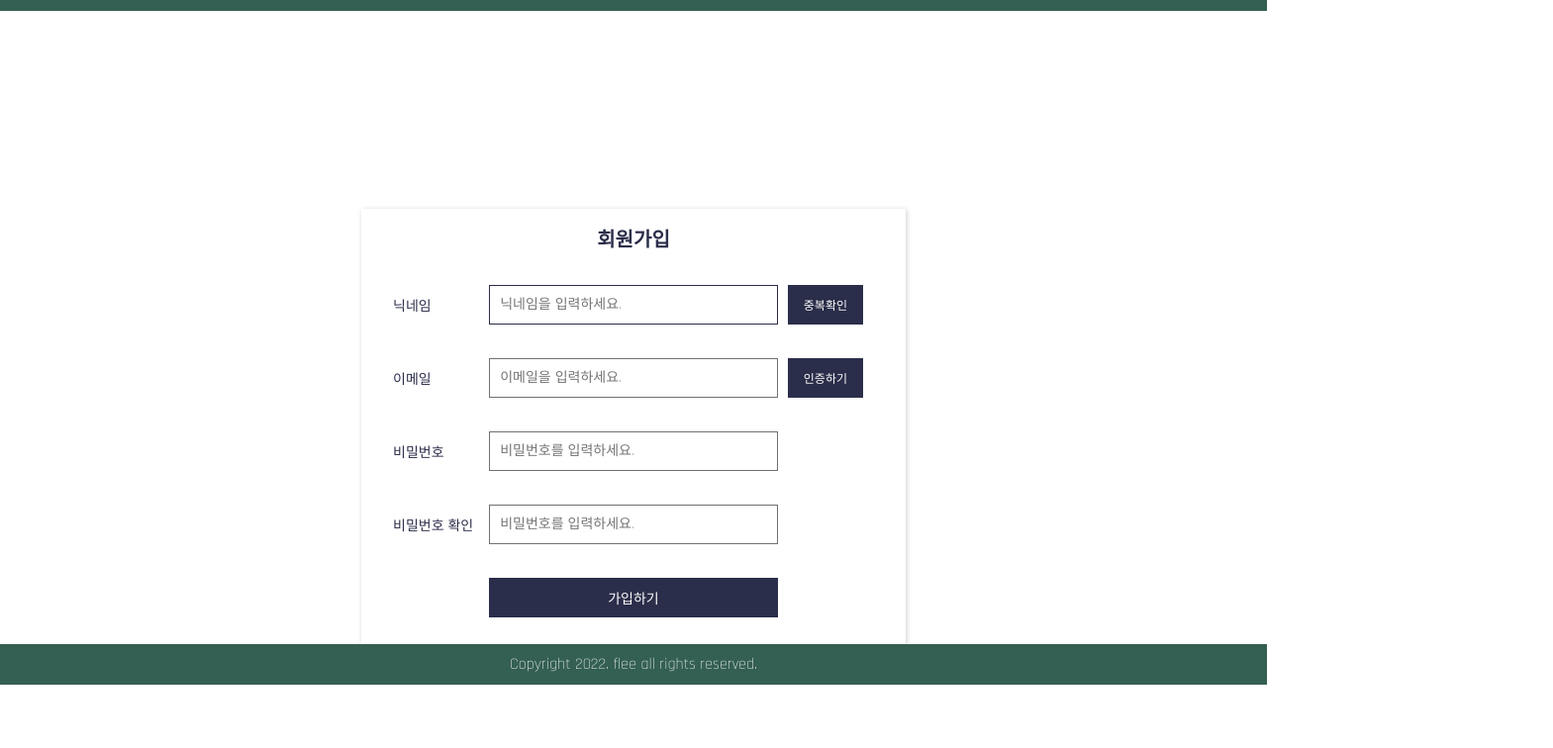
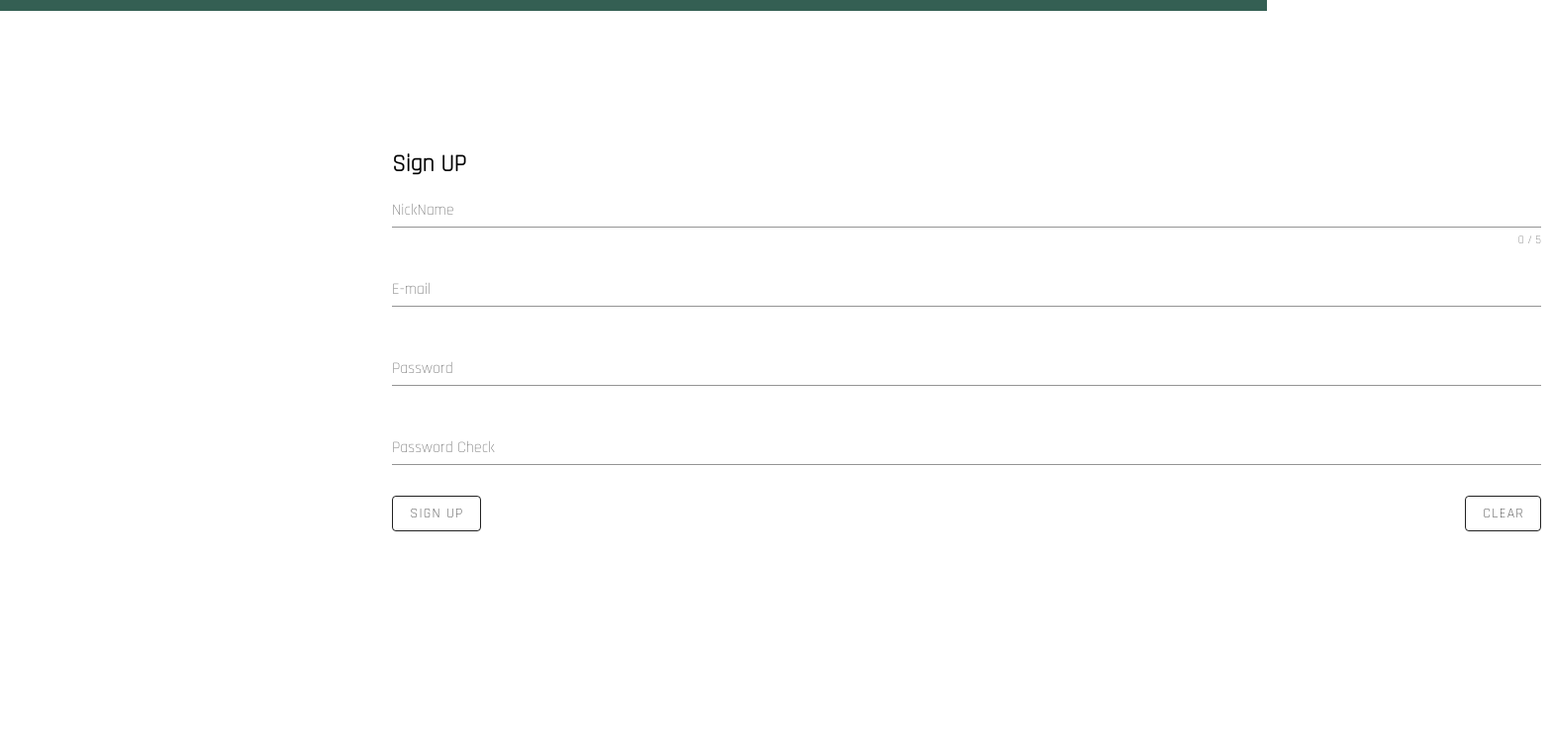
Before and after one commit to CodingIsOurLife/escapeRoom, a Vue app in the folder front/: page /signUp in a window 1280 px wide. Shown: the part 260-1016 px from the top of the page at 99% size, 1569 px wide, since content can reach past the window. Before the commit the page ends 952 px from the top, so only its background shows below. Built offline with nearby package versions, Linux system fonts and the light colour scheme.

Commit message:
refactor: ui vuetify로 변경

```diff
--- a/front/src/views/auth/Login.vue
+++ b/front/src/views/auth/Login.vue
@@ -1,187 +1,94 @@
 <template>
-  <div class="register">
-    <h3>로그인</h3>
-    <!-- <form v-on:submit.prevent="loginSubmit"> -->
-    <div class="flex">
-      <ul class="container">
-        <li class="item center">이메일</li>
-        <li class="item">
-          <input
-            type="text"
+  <div class="container">
+    <h2>Sign In</h2>
+    <form>
+      <v-text-field
         v-model="email"
-            placeholder="이메일을 입력하세요."
+        :error-messages="emailErrors"
+        label="E-mail"
         required
-          />
-        </li>
-      </ul>
-      <ul class="container">
-        <li class="item center">비밀번호</li>
-        <li class="item">
-          <input
+        @input="$v.email.$touch()"
+        @blur="$v.email.$touch()"
+      ></v-text-field>
+      <v-text-field
         type="password"
         v-model="password"
-            placeholder="비밀번호를 입력하세요."
+        label="password"
+        :error-messages="passwordErrors"
         required
-          />
-        </li>
-        <li class="item"></li>
-      </ul>
+        @input="$v.password.$touch()"
+        @blur="$v.password.$touch()"
+      ></v-text-field>
 
-      <ul class="container">
-        <li class="item center"></li>
-        <li class="item">
-          <button @click="login({ email: email, password: password })">
-            로그인하기
-          </button>
-        </li>
-        <li class="item"></li>
-      </ul>
+      <div style="float: left">
+        <v-btn outlined @click="login({ email: email, password: password })">
+          SIGN IN
+        </v-btn>
       </div>
-    <!-- </form> -->
+      <div style="float: right">
+        <v-btn outlined @click="clear"> clear </v-btn>
+      </div>
+    </form>
   </div>
 </template>
 
 <script>
 //import axios from "axios";
 import { mapActions } from "vuex";
+import { validationMixin } from "vuelidate";
+import { helpers, required, maxLength, email } from "vuelidate/lib/validators";
+
+const pwVaild = helpers.regex(
+  "pwVaild",
+  /^(?=.*[A-Za-z])(?=.*\d)[A-Za-z\d]{8,}$/
+);
+
 export default {
-  data() {
-    return {
+  mixins: [validationMixin],
+
+  validations: {
+    email: { required, email },
+    password: { required, maxLength: maxLength(10), pwVaild },
+  },
+
+  data: () => ({
+    password: "",
     email: "",
-      password: "",
-      // token: "",
-    };
+  }),
+
+  computed: {
+    emailErrors() {
+      const errors = [];
+      if (!this.$v.email.$dirty) return errors;
+      !this.$v.email.email && errors.push("이메일 형식에 맞게 입력해주세요");
+      !this.$v.email.required && errors.push("이메일을 입력해주세요");
+      return errors;
     },
+    passwordErrors() {
+      const errors = [];
+      if (!this.$v.password.$dirty) return errors;
+      !this.$v.password.pwVaild &&
+        errors.push("비밀번호 형식에 맞게 입력해주세요");
+      !this.$v.password.required && errors.push("비밀번호를 입력해주세요");
+      return errors;
+    },
+  },
+
   methods: {
+    // submit() {
+    //   this.$v.$touch();
+    // },
     ...mapActions(["login"]),
-
-    // loginSubmit: function () {
-    //   //event.preventDefault();
-
-    //   //console.log(this.uemail, this.pw, this.nickname);
-    //   let url = "member/login";
-    //   let saveData = {
-    //     email: this.uemail,
-    //     pw: this.pw,
-    //   };
-    //   try {
-    //     axios
-    //       .post(url, JSON.stringify(saveData), {
-    //         headers: {
-    //           "Content-Type": `application/json`,
-    //         },
-    //       })
-    //       .then((res) => {
-    //         if (res.status === 200) {
-    //           this.result = res.data;
-    //           console.log(this.result);
-    //           this.token = this.result.token;
-    //           this.$cookie.set("accesstoken", res.data.token, 1);
-    //           axios.defaults.headers.common["access token"] = res.data.token;
-    //           alert("어서오세요");
-    //           this.$router.push("/");
-    //         }
-    //       });
-    //   } catch (error) {
-    //     console.log(error);
-    //   }
+    clear() {
+      this.$v.$reset();
+      this.password = "";
+      this.email = "";
+    },
   },
 };
 </script>
 <style>
-* {
-  margin: 0;
-  padding: 0;
-  box-sizing: border-box;
-}
-ul,
-li {
-  list-style: none;
-}
-a {
-  text-decoration: none;
-  color: inherit;
-}
-.register {
-  width: 550px;
-  margin: 200px auto 0;
-  padding: 15px 20px;
-  background: white;
-  color: #2b2e4a;
-  font-size: 14px;
-  text-align: left;
-  box-shadow: 1px 1px 5px rgba(0, 0, 0, 0.2);
-}
-.register h3 {
-  font-size: 20px;
-  margin-bottom: 20px;
-  text-align: center;
-}
-.register input {
-  width: 100%;
-  height: 40px;
-  outline: none;
-  padding: 10px;
-  border: 1px solid #707070;
-  transition: 0.3s;
-}
-.register input:valid,
-.register input:focus {
-  border: 1px solid #2b2e4a;
-}
-.register .center {
-  display: flex;
-  align-items: center;
-}
-.register .flex {
-  display: flex;
-  flex-direction: column;
-}
-.register .flex .container {
-  display: grid;
-  grid-template-columns: 1fr 3fr 1fr;
-  margin-bottom: 10px;
-}
-.register .flex .container .item:first-child {
-  margin-right: 10px;
-}
-.register .flex .container .item .idcheck {
-  height: 100%;
-  margin-left: 10px;
-  padding: 5px 15px;
-  background: #2b2e4a;
-  border: 1px solid #2b2e4a;
-  color: white;
-  font-size: 12px;
-  transition: 0.3s;
-}
-.register .flex .container .item .idcheck:hover {
-  background: white;
-  color: #2b2e4a;
-}
-.register .flex .container .item select {
-  height: 40px;
-  padding: 10px;
-  border: 1px solid #2b2e4a;
-}
-.register .submit {
-  width: 100%;
-  height: 40px;
-  color: white;
-  border: none;
-  border: 1px solid #2b2e4a;
-  background: #2b2e4a;
-  transition: 0.3s;
-}
-.register .flex .container:last-child {
-  margin: 0;
-}
-.register .submit:hover {
-  width: 100%;
-  height: 40px;
-  border: none;
-  border: 1px solid #2b2e4a;
-  color: #2b2e4a;
-  background: white;
+.container {
+  margin: 10% 30% 10% 30%;
 }
 </style>
--- a/front/src/views/auth/SignUp.vue
+++ b/front/src/views/auth/SignUp.vue
@@ -1,78 +1,49 @@
 <template>
-  <div class="register">
-    <h3>회원가입</h3>
-              <p v-if="errors.length">
+  <div class="container">
+    <h2>Sign UP</h2>
+    <form>
+      <v-text-field
+        v-model="nickname"
+        :error-messages="nicknameErrors"
+        :counter="5"
+        label="NickName"
+        required
+        @input="$v.nickname.$touch()"
+        @blur="$v.nickname.$touch()"
+      ></v-text-field>
 
-    <ul>
-      <li v-for="error in errors" :key="error">{{ error }}</li>
-    </ul>
-  </p>
-    <form v-on:submit.prevent="submitForm">
-      <div class="flex">
-        <ul class="container">
-
-          <li class="item center">닉네임</li>
-          <li class="item">
-            <input
-              type="text"
-              name="nickname"
-              v-model="nickname"
-              placeholder="닉네임을 입력하세요."
-              autofocus
+      <v-text-field
+        v-model="email"
+        :error-messages="emailErrors"
+        label="E-mail"
         required
-            />
-          </li>
-          <li class="item">
-            <button class="idcheck" @click="checkNick">중복확인</button>
-          </li>
-          <li class="item"></li>
-        </ul>
-        <ul class="container">
-          <li class="item center">이메일</li>
-          <li class="item">
-            <input
-              type="text"
-              v-model="uemail"
-              placeholder="이메일을 입력하세요."
+        @input="$v.email.$touch()"
+        @blur="$v.email.$touch()"
+      ></v-text-field>
+      <v-text-field
+        type="password"
+        v-model="password"
+        label="Password"
+        :error-messages="passwordErrors"
         required
-            />
-          </li>
-          <li class="item">
-            <button class="idcheck">인증하기</button>
-          </li>
-        </ul>
-        <ul class="container">
-          <li class="item center">비밀번호</li>
-          <li class="item">
-            <input
-              type="password"
-              v-model="pw"
-              placeholder="비밀번호를 입력하세요."
-              required
-            />
-          </li>
-          <li class="item"></li>
-        </ul>
-        <ul class="container">
-          <li class="item center">비밀번호 확인</li>
-          <li class="item">
-            <input
+        @input="$v.password.$touch()"
+        @blur="$v.password.$touch()"
+      ></v-text-field>
+      <v-text-field
         type="password"
         v-model="pwcheck"
-              placeholder="비밀번호를 입력하세요."
+        label="Password Check"
+        :error-messages="passwordckErrors"
         required
-            />
-          </li>
-          <li class="item"></li>
-        </ul>
+        @input="$v.pwcheck.$touch()"
+        @blur="$v.pwcheck.$touch()"
+      ></v-text-field>
 
-        <ul class="container">
-          <li class="item center"></li>
-          <li class="item">
-            <button class="submit" type="submit">가입하기</button>
-          </li>
-          <li class="item"></li>
-        </ul>
+      <div style="float: left">
+        <v-btn outlined @click="submitForm"> SIGN UP </v-btn>
+      </div>
+      <div style="float: right">
+        <v-btn outlined @click="clear"> clear </v-btn>
       </div>
     </form>
   </div>
@@ -80,40 +51,82 @@
 
 <script>
 import axios from "axios";
-// import { validateEmail } from "@/utils/validation";
+import { mapActions } from "vuex";
+import { validationMixin } from "vuelidate";
+import { helpers, required, maxLength, email } from "vuelidate/lib/validators";
+
+const pwVaild = helpers.regex(
+  "pwVaild",
+  /^(?=.*[A-Za-z])(?=.*\d)[A-Za-z\d]{8,}$/
+);
+const nickVaild = helpers.regex("nickVaild", /^[a-z0-9_-]{2,6}$/);
+
 export default {
-  data() {
-    return {
-      uemail: "",
-      pw: "",
+  mixins: [validationMixin],
+
+  validations: {
+    email: { required, email },
+    nickname: { required, nickVaild },
+    password: { required, maxLength: maxLength(10), pwVaild },
+    pwcheck: { required },
+  },
+
+  data: () => ({
+    password: "",
+    email: "",
     nickname: "",
-      pwcheck:"",
-      errors:[],
-    };
+    pwcheck: "",
+  }),
+
+  computed: {
+    emailErrors() {
+      const errors = [];
+      if (!this.$v.email.$dirty) return errors;
+      !this.$v.email.email && errors.push("이메일 형식에 맞게 입력해주세요");
+      !this.$v.email.required && errors.push("이메일을 입력해주세요");
+      return errors;
     },
-  // computed: {
-  //   isUserVaild() {
-  //     return validateEmail(this.uemail);
-  //   },
+    passwordErrors() {
+      const errors = [];
+      if (!this.$v.password.$dirty) return errors;
+      !this.$v.password.pwVaild &&
+        errors.push("비밀번호 형식에 맞게 입력해주세요");
+      !this.$v.password.required && errors.push("비밀번호를 입력해주세요");
+      return errors;
+    },
+    nicknameErrors() {
+      const errors = [];
+      if (!this.$v.nickname.$dirty) return errors;
+      !this.$v.nickname.nickVaild &&
+        errors.push("닉네임 형식에 맞게 입력해주세요");
+      !this.$v.nickname.required && errors.push("2자리이상 6자리이하");
+      return errors;
+    },
+    passwordckErrors() {
+      const errors = [];
+      if (!this.$v.pwcheck.$dirty) return errors;
+
+      if (this.pwcheck !== this.password)
+        errors.push("비밀번호가 동일하지 않습니다.");
+
+      !this.$v.pwcheck.required && errors.push("비밀번호를 입력해주세요");
+      return errors;
+    },
+  },
+
+  methods: {
+    // submit() {
+    //   this.$v.$touch();
     // },
-  methods: {
+    ...mapActions(["login"]),
+    clear() {
+      this.$v.$reset();
+      this.password = "";
+      this.email = "";
+    },
+  },
   submitForm: function (event) {
     event.preventDefault();
-      this.errors = [];
-      if (!this.nickname) {
-        this.errors.push("닉네임은 필수입니다.");
-      }
-      if (!this.pw != this.pwcheck) {
-        this.errors.push("비밀번호가 동일하지 않습니다");
-      }
-      if (!this.uemail) {
-        this.errors.push("이메일은 필수입니다.");
-      } else if (!this.validEmail(this.uemail)) {
-        this.errors.push("이메일 형식을 확인하세요.");
-      }
-      if (!this.errors.length) return true;
-
-      console.log(this.uemail, this.pw, this.nickname);
 
     let url = "api/member/register";
     let datas = {
@@ -139,12 +152,7 @@ export default {
         console.log("연결실패");
       });
   },
-    validEmail: function (email) {
-     //eslint-disable-next-line
-      var re =
-       /\S+@\S+\.\S+/;
-      return re.test(email);
-    },
+
   checkNick: function () {
     let url = "api/member/#";
     let data = {
@@ -166,103 +174,13 @@ export default {
         console.log(error);
       });
   },
-  },
 };
 </script>
 <style>
-* {
-  margin: 0;
-  padding: 0;
-  box-sizing: border-box;
+.container {
+  margin: 10% 30% 30% 30%;
 }
-ul,
-li {
-  list-style: none;
-}
-a {
-  text-decoration: none;
-  color: inherit;
-}
-.register {
-  width: 550px;
-  margin: 200px auto 0;
-  padding: 15px 20px;
-  background: white;
-  color: #2b2e4a;
-  font-size: 14px;
-  text-align: left;
-  box-shadow: 1px 1px 5px rgba(0, 0, 0, 0.2);
-}
-.register h3 {
-  font-size: 20px;
-  margin-bottom: 20px;
-  text-align: center;
-}
-.register input {
-  width: 100%;
-  height: 40px;
-  outline: none;
-  padding: 10px;
-  border: 1px solid #707070;
-  transition: 0.3s;
-}
-.register input:valid,
-.register input:focus {
-  border: 1px solid #2b2e4a;
-}
-.register .center {
-  display: flex;
-  align-items: center;
-}
-.register .flex {
-  display: flex;
-  flex-direction: column;
-}
-.register .flex .container {
-  display: grid;
-  grid-template-columns: 1fr 3fr 1fr;
+.v-text-field__details {
   margin-bottom: 10px;
 }
-.register .flex .container .item:first-child {
-  margin-right: 10px;
-}
-.register .flex .container .item .idcheck {
-  height: 100%;
-  margin-left: 10px;
-  padding: 5px 15px;
-  background: #2b2e4a;
-  border: 1px solid #2b2e4a;
-  color: white;
-  font-size: 12px;
-  transition: 0.3s;
-}
-.register .flex .container .item .idcheck:hover {
-  background: white;
-  color: #2b2e4a;
-}
-.register .flex .container .item select {
-  height: 40px;
-  padding: 10px;
-  border: 1px solid #2b2e4a;
-}
-.register .submit {
-  width: 100%;
-  height: 40px;
-  color: white;
-  border: none;
-  border: 1px solid #2b2e4a;
-  background: #2b2e4a;
-  transition: 0.3s;
-}
-.register .flex .container:last-child {
-  margin: 0;
-}
-.register .submit:hover {
-  width: 100%;
-  height: 40px;
-  border: none;
-  border: 1px solid #2b2e4a;
-  color: #2b2e4a;
-  background: white;
-}
 </style>
```
Lines whose indentation alone changed are shown as unchanged.
